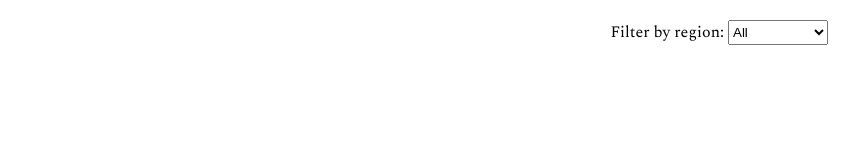
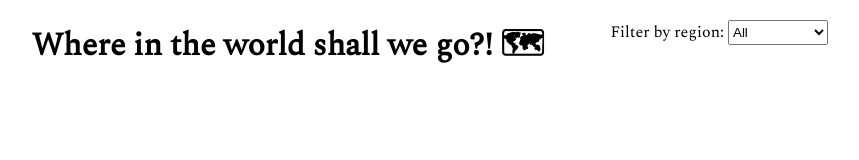
Before and after one commit to sarahcrack/around-the-world, a React app in the folder mapfinder/: page / in a window 1280 px wide. Shown: the whole page, without its empty margins (352-1211 px from the left). Built offline with nearby package versions, Linux system fonts and the light colour scheme; no server answers.

Commit message:
Header Added

```diff
--- a/mapfinder/src/Components/App/App.css
+++ b/mapfinder/src/Components/App/App.css
@@ -22,3 +22,11 @@
   width: 100px;
   height: 25px;
 }
+
+header{
+display: flex;
+position: absolute;
+justify-content: center;
+width: 100%;
+margin-bottom: 40px;
+}
--- a/mapfinder/src/Components/App/App.js
+++ b/mapfinder/src/Components/App/App.js
@@ -9,8 +9,11 @@ function App() {
 	const handleRegionChange = (event) => {
 		setSelectedRegion(event.target.value); // update the selected region state when the user chooses a region from the select input
 	};
+
 	return (
+
 		<div className="App">
+     <header><h1> Where in the world shall we go?! 🗺 </h1></header>
 			<div className="filter-container">
 				<div className="filters">
 					<label htmlFor="region-select">Filter by region: </label>
```
